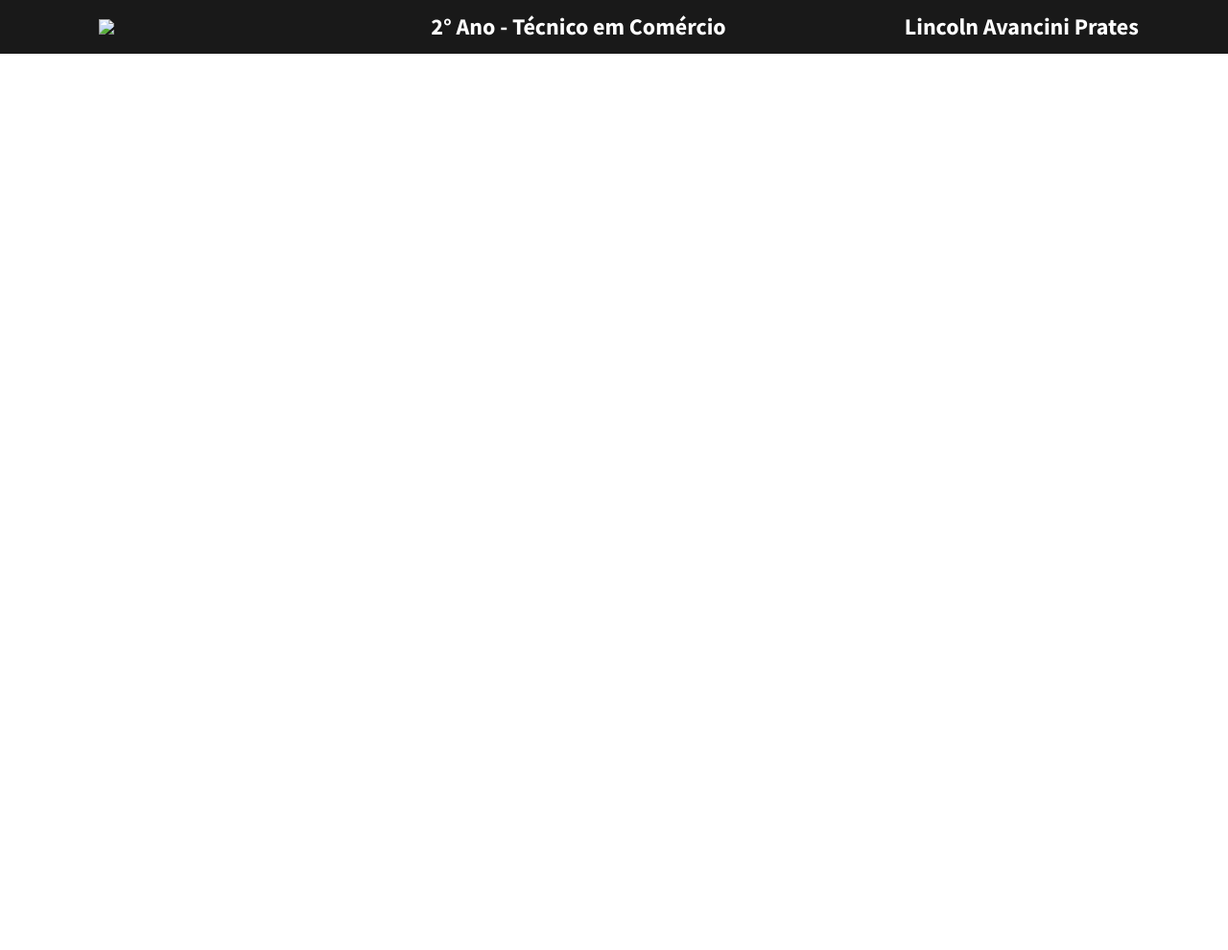
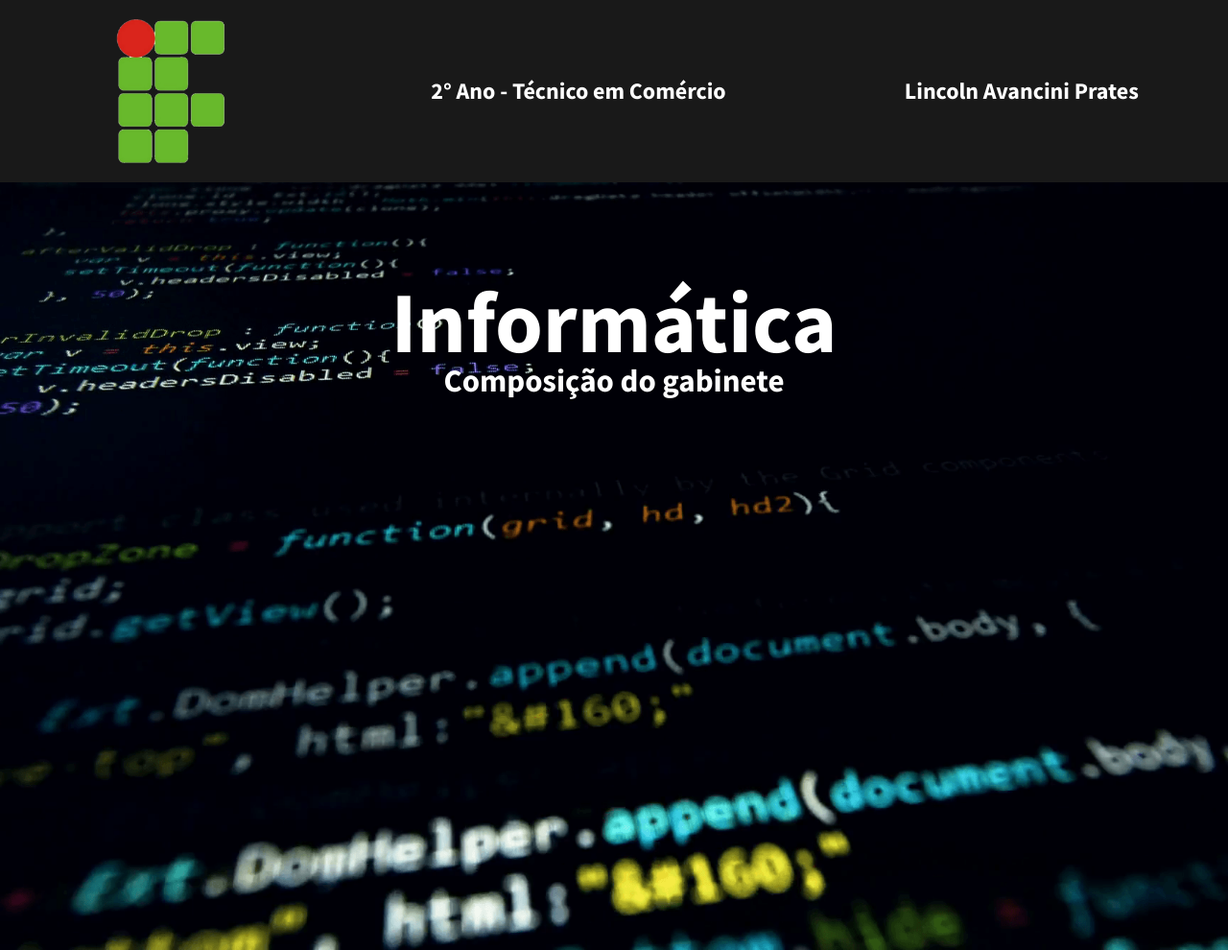
Before and after one commit to lincolnavancini/projeto-informatica, a plain HTML site: page index.html in a window 1280 px wide. Shown: the whole page at 96% size. Before the commit the page ends 856 px from the top, so only its background shows below. Drawn offline with Linux system fonts and the light colour scheme.

Commit message:
commit 1

```diff
--- a/index.html
+++ b/index.html
@@ -13,7 +13,7 @@
     <header class="cabecalho">
 
         <nav>
-            <img class="logo-ifro" src="../projeto-informatica/assets/logo-IFRO-PNG.png">
+            <img class="logo-ifro" src="../projeto-informatica/logo-IFRO-PNG.png">
             <p href="#">2° Ano - Técnico em Comércio </p>
             <p href="#">Lincoln Avancini Prates </p>
         </nav>
--- a/style.css
+++ b/style.css
@@ -38,7 +38,7 @@
 }
 
 main {
-    background-image: url(../projeto-informatica/assets/fundo-site.jpg);
+    background-image: url(../projeto-informatica/fundo-site.jpg);
     background-position: center;
     background-repeat: no-repeat;
     background-attachment: fixed;
```
